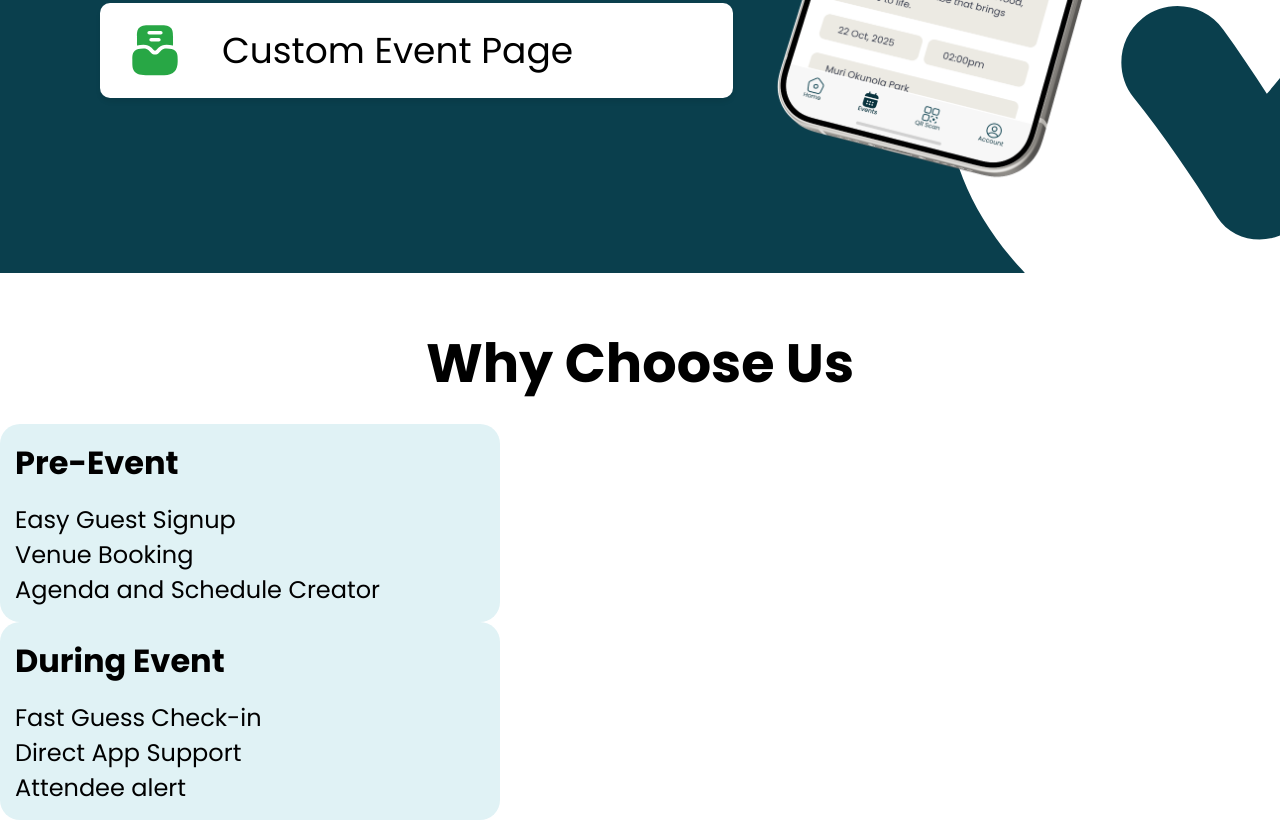
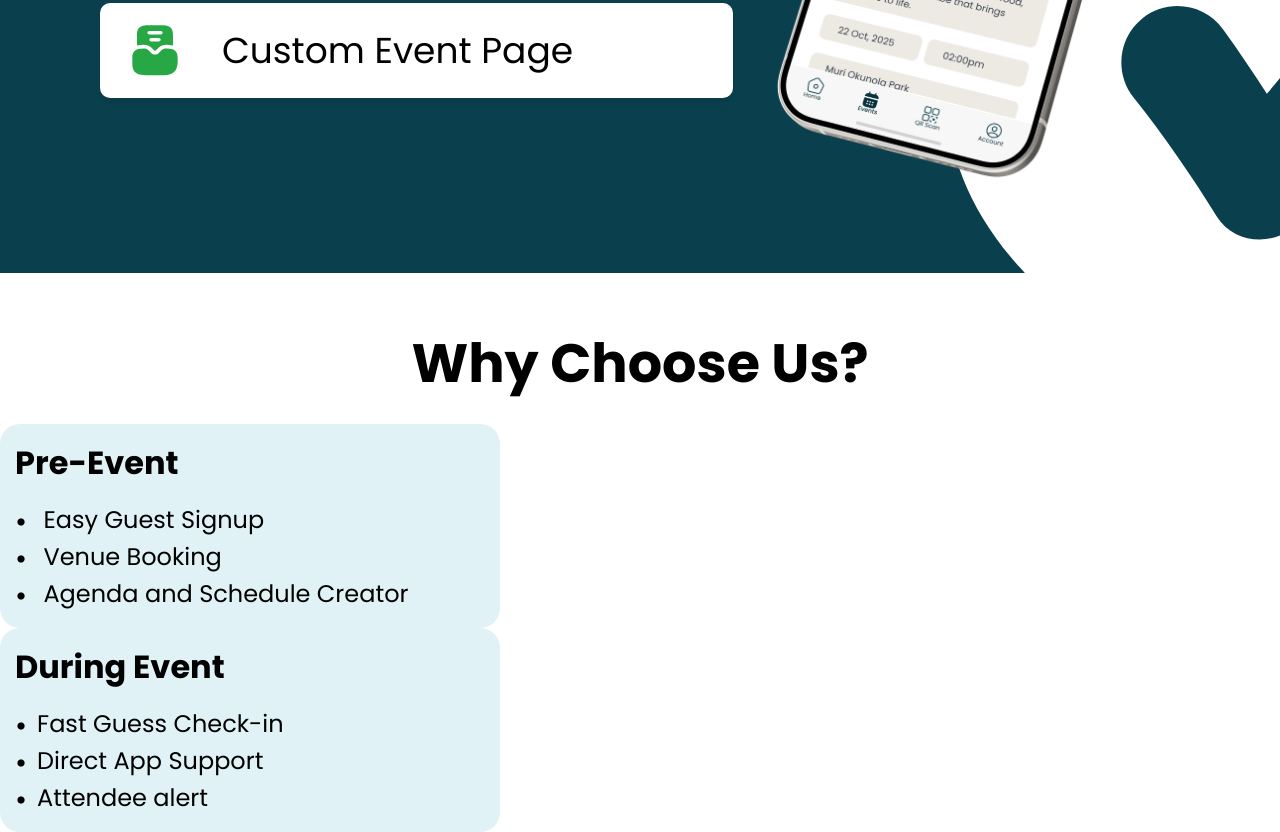
Before and after one commit to BellaAkins/EventEaze, a plain HTML site: page index.html in a window 1280 px wide. Shown: the part 2031-2863 px from the top of the page. Drawn offline with Linux system fonts and the light colour scheme.

Commit message:
updated html for section 3

```diff
--- a/index.html
+++ b/index.html
@@ -134,23 +134,27 @@
     <!--Section 3 starts here-->
     <section class="sectionThree">
       <div class="title">
-        <h1>Why Choose Us</h1>
+        <h1>Why Choose Us?</h1>
       </div>
+      <div class="event-boxes-container">
         <div class="event-box">
           <h2>Pre-Event</h2>
           <ul>
-          <li>Easy Guest Signup</li>
-          <li>Venue Booking</li>
-          <li>Agenda and Schedule Creator</li>
+            <li><span class="bullet">&bull;</span> Easy Guest Signup</li>
+            <li><span class="bullet">&bull;</span> Venue Booking</li>
+            <li>
+              <span class="bullet">&bull;</span> Agenda and Schedule Creator
+            </li>
           </ul>
         </div>
         <div class="event-box">
           <h2>During Event</h2>
           <ul>
-          <li>Fast Guess Check-in</li>
-          <li>Direct App Support</li>
-          <li>Attendee alert</li>
+            <li><span class="bullet">&bull;</span>Fast Guess Check-in</li>
+            <li><span class="bullet">&bull;</span>Direct App Support</li>
+            <li><span class="bullet">&bull;</span>Attendee alert</li>
           </ul>
+        </div>
       </div>
     </section>
     <script src="script.js"></script>
```
Lines whose indentation alone changed are shown as unchanged.
